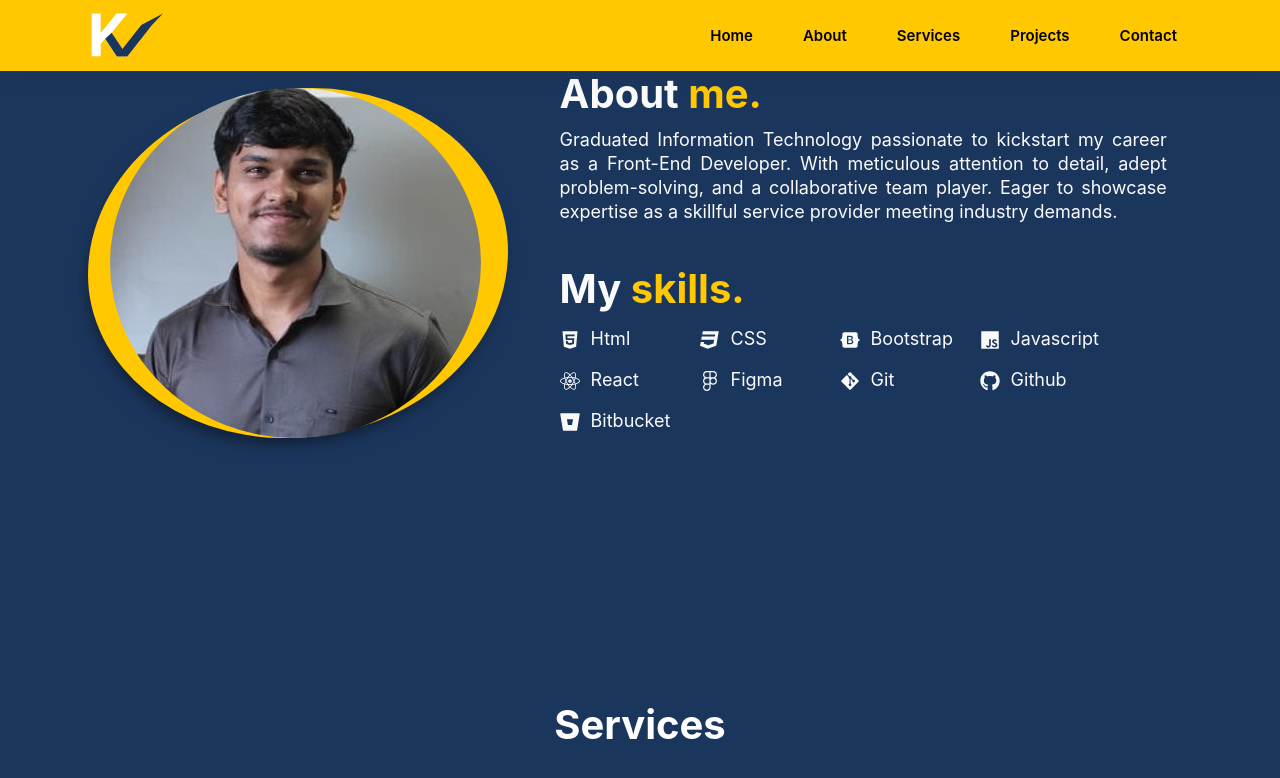
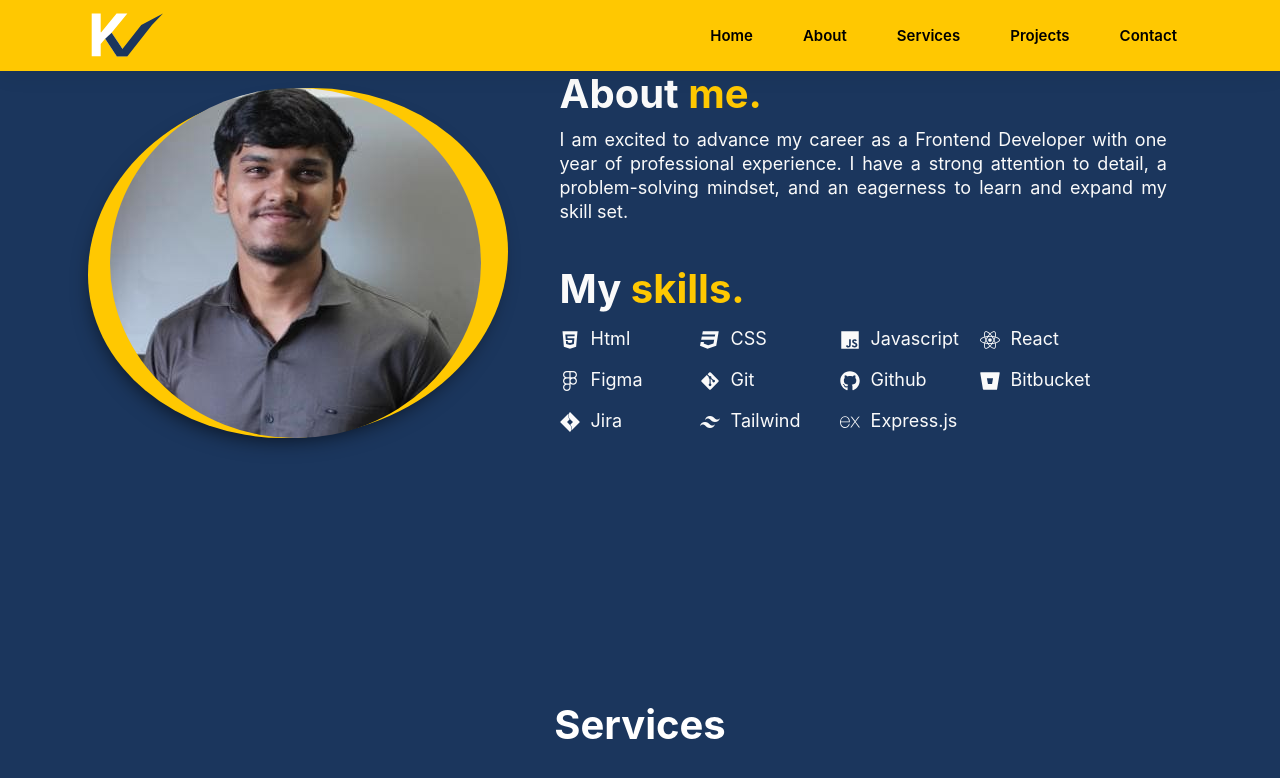
Before and after one commit to shrikrishna24/Portfolio, a React (Create React App) app: page / in a window 1280 px wide. Both pictures are taken after a click on the link "....Read more". Shown: the part 902-1680 px from the top of the page. Built offline with nearby package versions, Linux system fonts and the light colour scheme; the HTML template or start-up script is replaced by a standard one.

Commit message:
updated resume

```diff
--- a/src/components/skills/skill.css
+++ b/src/components/skills/skill.css
@@ -13,10 +13,7 @@
     width: 110px;
 }
 
-.skill-icon li:hover{
-    cursor:default;
-    color: var(--primary);
-}
+
 
 .skill-icon li>span{
     margin-top: 7px;
--- a/src/components/skills/skill.js
+++ b/src/components/skills/skill.js
@@ -1,5 +1,6 @@
 import React, { useState } from 'react'
-import { FaHtml5, FaCss3, FaBootstrap, FaJs, FaReact, FaFigma, FaGitAlt, FaGithub, FaBitbucket, FaNodeJs } from "react-icons/fa";
+import { FaHtml5, FaCss3, FaJs, FaReact, FaFigma, FaGitAlt, FaGithub, FaBitbucket } from "react-icons/fa";
+import { SiJirasoftware, SiTailwindcss, SiExpress } from "react-icons/si";
 import './skill.css';
 
 export default function Skill() {
@@ -13,10 +14,6 @@ export default function Skill() {
         {
             icon: <FaCss3 size={20} />,
             title: "CSS",
-        },
-        {
-            icon: <FaBootstrap size={20} />,
-            title: "Bootstrap",
         },
         {
             icon: <FaJs size={20} />,
@@ -41,6 +38,18 @@ export default function Skill() {
         {
             icon: <FaBitbucket size={20} />,
             title: "Bitbucket",
+        },
+        {
+            icon: <SiJirasoftware size={20} />,
+            title: "Jira",
+        },
+        {
+            icon: <SiTailwindcss size={20} />,
+            title: "Tailwind",
+        },
+        {
+            icon: <SiExpress size={20} />,
+            title: "Express.js",
         },
 
     ];
--- a/src/pages/about/about.js
+++ b/src/pages/about/about.js
@@ -16,8 +16,8 @@ export default function About() {
                 <div className='about-text'>
                     <div className='about-decrp'>
                         <h1 className='about-heading'>About <span className='about-spans'>me.</span></h1>
-                        <p className='about-paragraph'>Graduated Information Technology passionate to kickstart my career as a Front-End Developer. With meticulous attention to detail, adept problem-solving, and a collaborative team player. Eager to showcase expertise as a skillful service provider meeting industry demands.
-                        </p>
+                        <p className='about-paragraph'>
+                            I am excited to advance my career as a Frontend Developer with one year of professional experience. I have a strong attention to detail, a problem-solving mindset, and an eagerness to learn and expand my skill set.</p>
                     </div>
                     <div className='about-skills'>
                         <h1 className='about-heading'>My <span className='about-spans'>skills.</span></h1>
```
Also changed, not shown: 1 other file (tests, documents, lock files or other folders).
